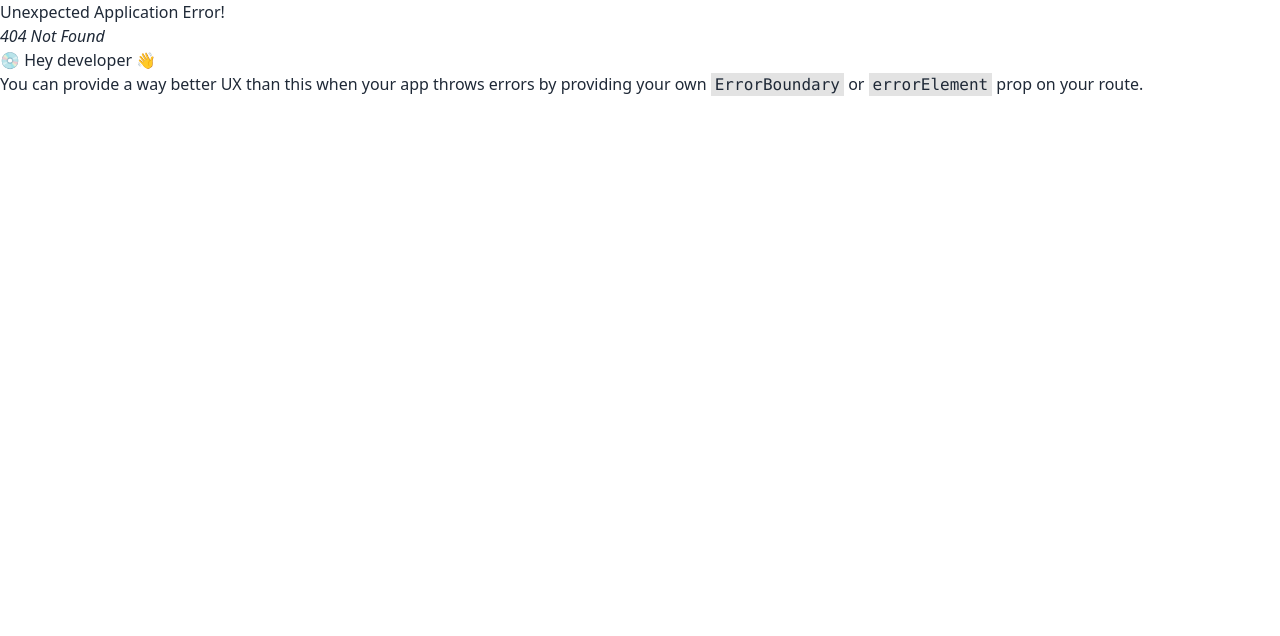
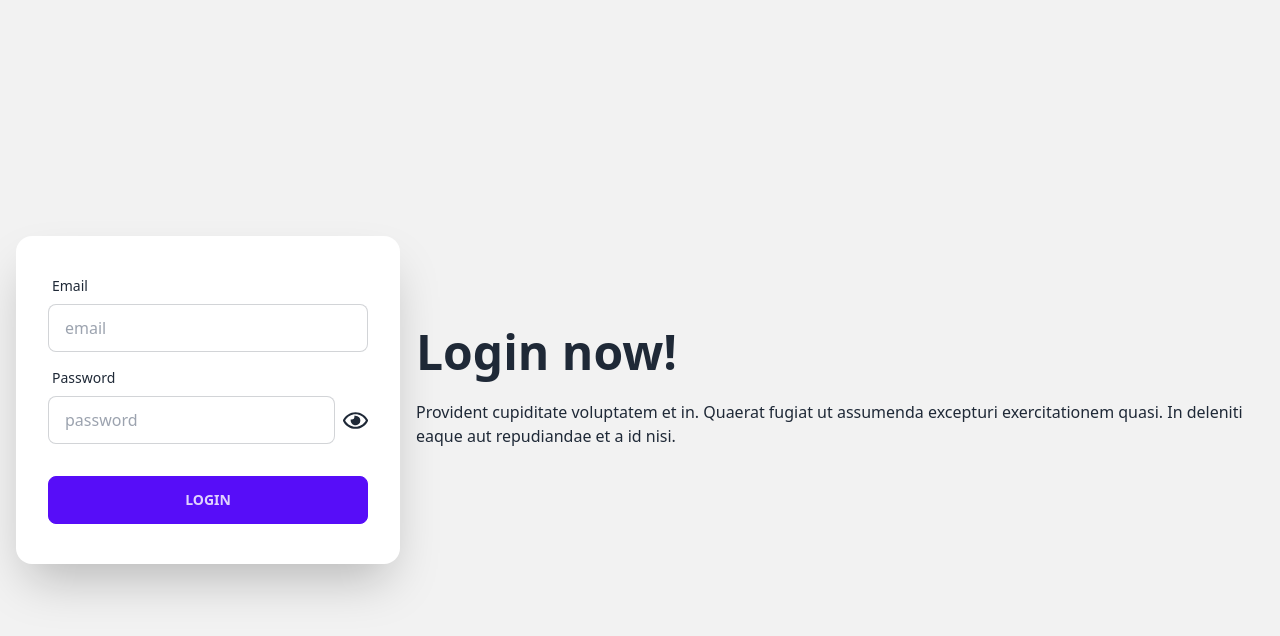
Before and after one commit to safiislam/Hurmoney-Academy, a React (Vite) app: page /login in a window 1280 px wide. Before the commit this address had no page. Shown: the top 636 px of the page. Built offline with nearby package versions, Linux system fonts and the light colour scheme.

Commit message:
nav bar add

```diff
--- a/index.html
+++ b/index.html
@@ -1,5 +1,5 @@
 <!DOCTYPE html>
-<html lang="en">
+<html lang="en" data-theme="light">
   <head>
     <meta charset="UTF-8" />
     <link rel="icon" type="image/svg+xml" href="/vite.svg" />
--- a/package.json
+++ b/package.json
@@ -12,6 +12,8 @@
   "dependencies": {
     "react": "^18.2.0",
     "react-dom": "^18.2.0",
+    "react-hook-form": "^7.44.3",
+    "react-icons": "^4.9.0",
     "react-router-dom": "^6.11.2"
   },
   "devDependencies": {
--- a/src/Layout/MainLayOut.jsx
+++ b/src/Layout/MainLayOut.jsx
@@ -1,10 +1,12 @@
+import Navber from "../Shared/Navber";
+import Container from "../components/Container";
 
 
 const MainLayOut = () => {
     return (
-        <div>
-
-        </div>
+        <Container>
+            <Navber />
+        </Container>
     );
 };
 
--- a/src/Routes/Routes.jsx
+++ b/src/Routes/Routes.jsx
@@ -1,10 +1,24 @@
+import { createBrowserRouter } from "react-router-dom";
 import MainLayOut from "../Layout/MainLayOut";
+import Home from "../pages/Home/Home";
+import Login from "../pages/Login/Login";
 
-const { createBrowserRouter } = require("react-router-dom");
+
 
 export const router = createBrowserRouter([
     {
         path:'/',
-        element: <MainLayOut />
+        element: <MainLayOut />,
+        children:[
+            {
+                path:'/',
+                element: <Home />
+            },
+
+        ]
+    },
+    {
+        path:'/login',
+        element:<Login />
     }
 ])
--- /dev/null
+++ b/src/Shared/Navber.jsx
@@ -0,0 +1,53 @@
+import { CgProfile } from 'react-icons/cg'
+import { Link } from 'react-router-dom';
+
+const Navber = () => {
+    const navItems = <>
+        <li><Link to='/'>Home</Link></li>
+    </>
+    return (
+        <div>
+            <div className="navbar bg-base-100">
+                <div className="navbar-start">
+                    <div className="dropdown">
+                        <label tabIndex={0} className="btn btn-ghost lg:hidden">
+                            <svg xmlns="http://www.w3.org/2000/svg" className="h-5 w-5" fill="none" viewBox="0 0 24 24" stroke="currentColor"><path strokeLinecap="round" strokeLinejoin="round" strokeWidth="2" d="M4 6h16M4 12h8m-8 6h16" /></svg>
+                        </label>
+                        <ul tabIndex={0} className="menu menu-sm dropdown-content mt-3 p-2 shadow bg-base-100 rounded-box w-52">
+                            {navItems}
+                        </ul>
+                    </div>
+                    <a className="btn btn-ghost normal-case text-xl">daisyUI</a>
+                </div>
+                <div className="navbar-center hidden lg:flex">
+                    <ul className="menu menu-horizontal px-1">
+                        {navItems}
+                    </ul>
+                </div>
+                <div className="navbar-end">
+                    <div className="dropdown dropdown-end">
+                        <label tabIndex={0} className="btn btn-ghost btn-circle avatar">
+                            <div className="w-10 rounded-full">
+                                {/* <img src="/images/stock/photo-1534528741775-53994a69daeb.jpg" /> */}
+                                <CgProfile size={40} />
+                            </div>
+                        </label>
+                        <ul tabIndex={0} className="mt-3 p-2 shadow menu menu-sm dropdown-content bg-base-100 rounded-box w-52">
+                            <li>
+                                <a className="justify-between">
+                                    Profile
+                                    <span className="badge">New</span>
+                                </a>
+                            </li>
+                            <li><a>Settings</a></li>
+                            <li><Link to='/login'>login</Link></li>
+                        </ul>
+                    </div>
+
+                </div>
+            </div>
+        </div>
+    );
+};
+
+export default Navber;
--- /dev/null
+++ b/src/components/Container.jsx
@@ -0,0 +1,12 @@
+/* eslint-disable react/prop-types */
+
+
+const Container = ({children}) => {
+    return (
+        <div className="max-w-7xl mx-auto px-14">
+            {children}
+        </div>
+    );
+};
+
+export default Container;
--- /dev/null
+++ b/src/pages/Home/Home.jsx
@@ -0,0 +1,37 @@
+
+
+const Home = () => {
+    return (
+        <div>
+            <div className="navbar bg-base-100">
+                <div className="flex-1">
+                    <a className="btn btn-ghost normal-case text-xl">daisyUI</a>
+                </div>
+                <div className="flex-none gap-2">
+                    <div className="form-control">
+                        <input type="text" placeholder="Search" className="input input-bordered w-24 md:w-auto" />
+                    </div>
+                    <div className="dropdown dropdown-end">
+                        <label tabIndex={0} className="btn btn-ghost btn-circle avatar">
+                            <div className="w-10 rounded-full">
+                                <img src="/images/stock/photo-1534528741775-53994a69daeb.jpg" />
+                            </div>
+                        </label>
+                        <ul tabIndex={0} className="mt-3 p-2 shadow menu menu-sm dropdown-content bg-base-100 rounded-box w-52">
+                            <li>
+                                <a className="justify-between">
+                                    Profile
+                                    <span className="badge">New</span>
+                                </a>
+                            </li>
+                            <li><a>Settings</a></li>
+                            <li><a>Logout</a></li>
+                        </ul>
+                    </div>
+                </div>
+            </div>
+        </div>
+    );
+};
+
+export default Home;
--- /dev/null
+++ b/src/pages/Login/Login.jsx
@@ -0,0 +1,50 @@
+import { useState } from "react";
+import { useForm } from "react-hook-form";
+import { FaRegEye, FaRegEyeSlash,  } from "react-icons/fa";
+
+const Login = () => {
+    const { register, handleSubmit, watch, formState: { errors } } = useForm();
+    const [show,setShow] = useState(false)
+    const onSubmit = data => console.log(data);
+    return (
+        <div>
+            <div className="hero min-h-screen bg-base-200">
+                <div className="hero-content flex-col lg:flex-row-reverse">
+                    <div className="text-center lg:text-left">
+                        <h1 className="text-5xl font-bold">Login now!</h1>
+                        <p className="py-6">Provident cupiditate voluptatem et in. Quaerat fugiat ut assumenda excepturi exercitationem quasi. In deleniti eaque aut repudiandae et a id nisi.</p>
+                    </div>
+                    <div className="card flex-shrink-0 w-full max-w-sm shadow-2xl bg-base-100">
+                        <form onSubmit={handleSubmit(onSubmit)} className="card-body">
+                            <div className="form-control">
+                                <label className="label">
+                                    <span className="label-text">Email</span>
+                                </label>
+                                <input type="text" placeholder="email" required {...register("email")} className="input input-bordered" />
+                            </div>
+                            <div className="form-control">
+                                <label className="label">
+                                    <span className="label-text">Password</span>
+                                </label>
+                                <div className="flex gap-2">
+                                    <input type={show ? 'password' : 'text'} required placeholder="password" className="input input-bordered flex-grow" />
+                                    <button onClick={()=>setShow(!show)}>{ !show ? <FaRegEye size={25} /> : <FaRegEyeSlash size={25} />}</button>
+                                </div>
+
+                            </div>
+                            <div className="form-control mt-6">
+
+                                <input className="btn btn-primary" type="submit" value="Login" />
+                            </div>
+                            <div>
+
+                            </div>
+                        </form>
+                    </div>
+                </div>
+            </div>
+        </div>
+    );
+};
+
+export default Login;
```
Also changed, not shown: 1 other file (tests, documents, lock files or other folders).
